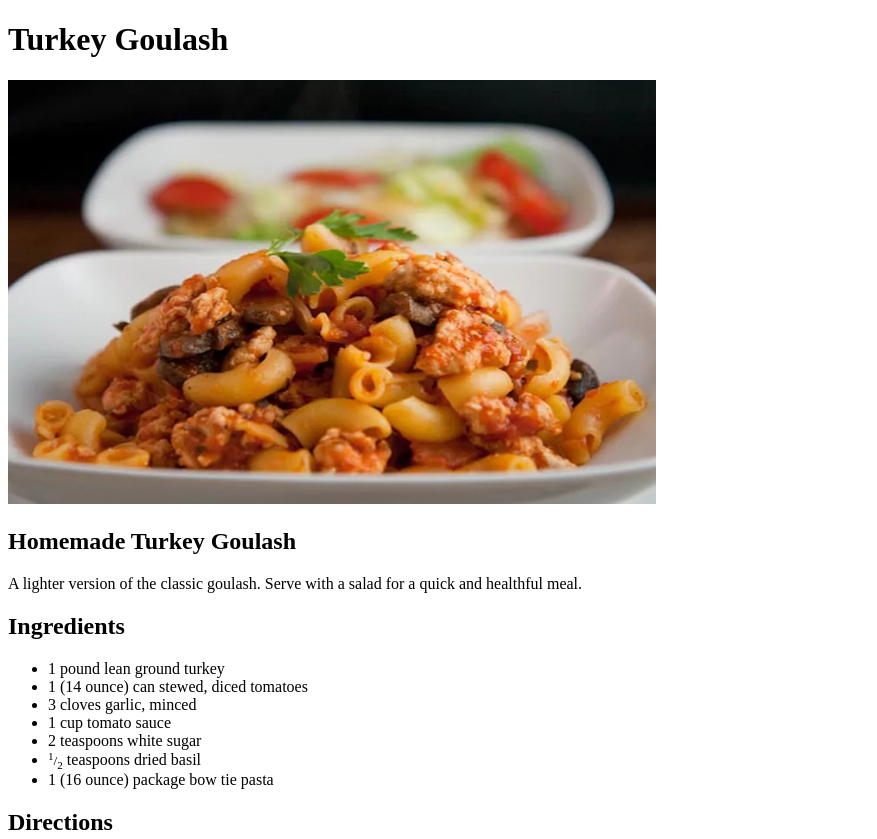
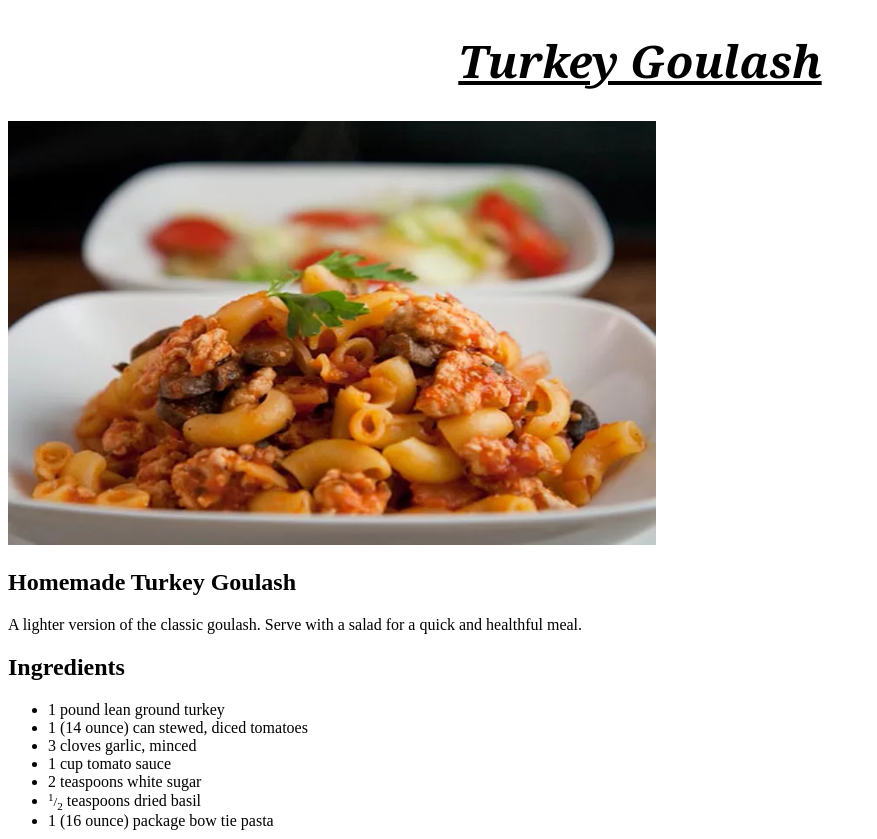
Before and after one commit to AnonymousM21/m21OdinRecipes, a plain HTML site: page recipes/turkeyGoulash.html in a window 1280 px wide. Shown: the top 839 px of the page, without its empty margins (0-877 px from the left). Drawn offline with Linux system fonts and the light colour scheme.

Commit message:
Add new stylesheet to recipes pages
new css rule added to the recipes pages making them
looking better designed rather plain looking page.

```diff
--- a/css/style.css
+++ b/css/style.css
@@ -2,7 +2,8 @@
   text-align: center;
 }
 
-.mainHeader {
+.mainHeader,
+.recipesHeader {
   font-weight: 900;
   font-size: 3.2em;
   font-family: Georgia, 'Times New Roman', Times, serif;
@@ -19,3 +20,9 @@
   color: blue;
   font-size: 18px;
 }
+
+.recipesHeader {
+  font-size: 2.8em;
+  text-align: center;
+  text-decoration: underline;
+}
--- a/recipes/turkeyGoulash.html
+++ b/recipes/turkeyGoulash.html
@@ -4,10 +4,11 @@
     <meta charset="UTF-8" />
     <meta name="viewport" content="width=device-width, initial-scale=1.0" />
     <title>Turkey Goulash</title>
+    <link rel="stylesheet" href="../css/style.css">
   </head>
 
   <body>
-    <h1>Turkey Goulash</h1>
+    <h1 class="recipesHeader">Turkey Goulash</h1>
     <img
       src="../images/turkeyGoulash.jpg"
       alt="Finished Turkey Goulash dish image"
```
Also changed, not shown: recipes/chipotleChickenBurger.html (+2 -1 lines), recipes/easyRibEyeRoast.html (+2 -1 lines).
